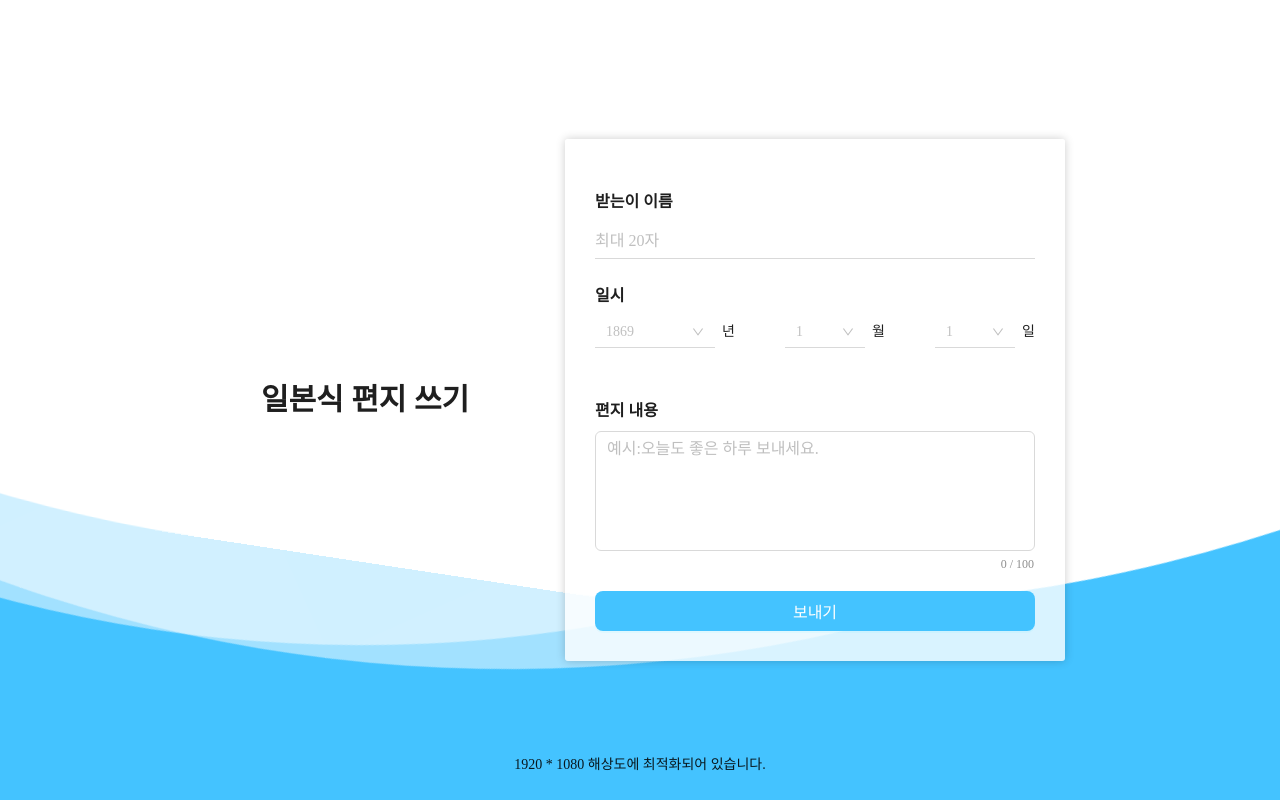
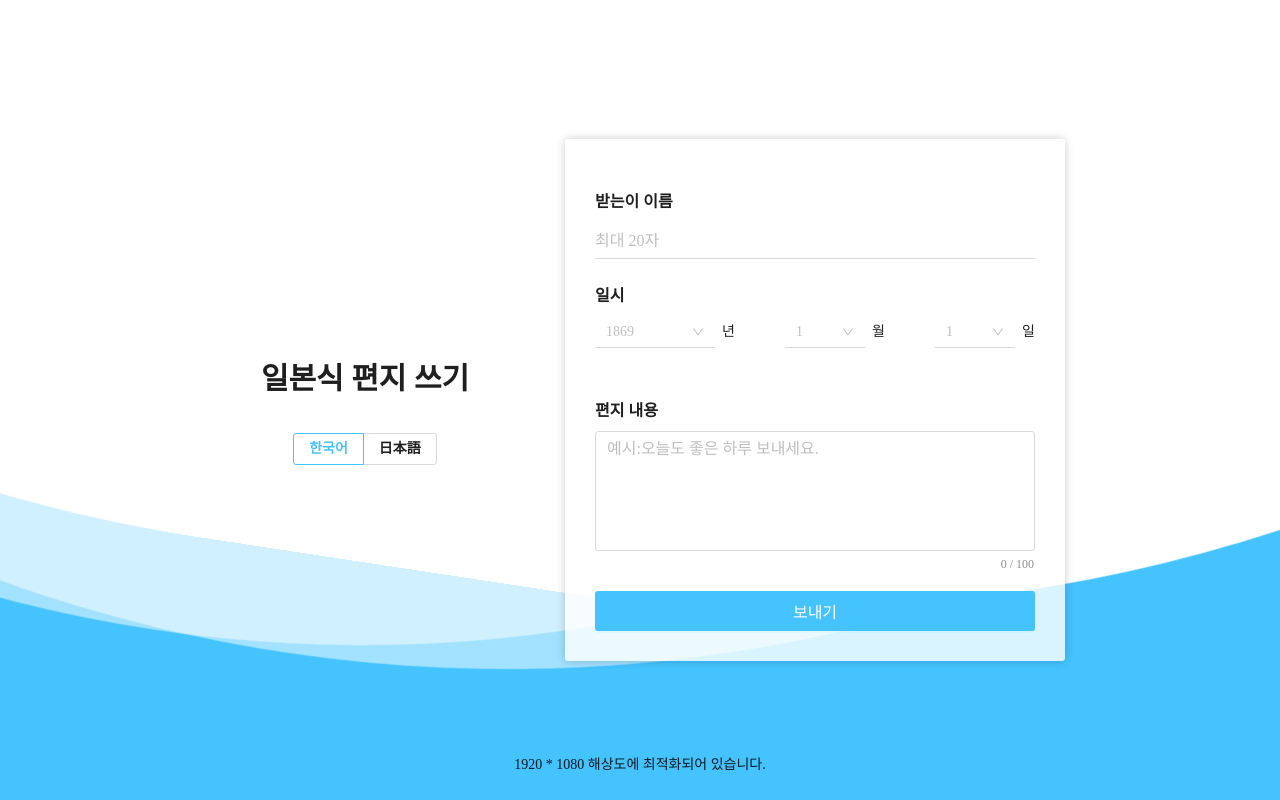
Before and after one commit to seraleedev/jp-letter-maker, a React (Vite) app: page / in a window 1280 px wide. Built offline with nearby package versions, Linux system fonts and the light colour scheme.

Commit message:
feature:ToggleLang 컴포넌트 추가

```diff
--- a/src/components/main/view/PCMain.tsx
+++ b/src/components/main/view/PCMain.tsx
@@ -7,6 +7,8 @@ import { Flex } from "antd";
 import Title from "antd/es/typography/Title";
 import { useAtomValue } from "jotai";
 import { animationAtom } from "@/atom/useAtom";
+import ToggleLang from "@/components/toggleLang/ToggleLang";
+import Paragraph from "antd/es/typography/Paragraph";
 
 const PCMain = () => {
   const isAnimating = useAtomValue(animationAtom);
@@ -17,9 +19,8 @@ const PCMain = () => {
       <Wave>
         <Flex justify="center" align="center" gap={50}>
           <div style={{ textAlign: "center", width: 300 }}>
-            <Title style={{ margin: 0 }} level={2}>
-              {title}
-            </Title>
+            <Title level={2}>{title}</Title>
+            <ToggleLang />
           </div>
 
           <Flex
--- /dev/null
+++ b/src/components/toggleLang/ToggleLang.tsx
@@ -0,0 +1,28 @@
+import { Radio } from "antd";
+import type { CheckboxGroupProps } from "antd/es/checkbox";
+import { useTranslation } from "react-i18next";
+
+const ToggleLang = () => {
+  const { i18n } = useTranslation();
+  const currentLang = i18n.language;
+  const langOptions: CheckboxGroupProps<string>["options"] = [
+    { label: "한국어", value: "ko" },
+    { label: "日本語", value: "ja" },
+  ];
+
+  const onChangeLanguage = (value: string) => {
+    const newLang = value;
+    i18n.changeLanguage(newLang);
+  };
+
+  return (
+    <Radio.Group
+      style={{ marginTop: 20, fontWeight: 600 }}
+      options={langOptions}
+      defaultValue={currentLang}
+      optionType="button"
+      onChange={(e) => onChangeLanguage(e.target.value)}
+    />
+  );
+};
+export default ToggleLang;
--- a/src/main.tsx
+++ b/src/main.tsx
@@ -13,6 +13,7 @@ createRoot(document.getElementById("root")!).render(
           token: {
             fontFamily: '"Noto Serif KR", serif',
             colorPrimary: "#44C3FF",
+            borderRadius: 3,
           },
         }}
       >
```
